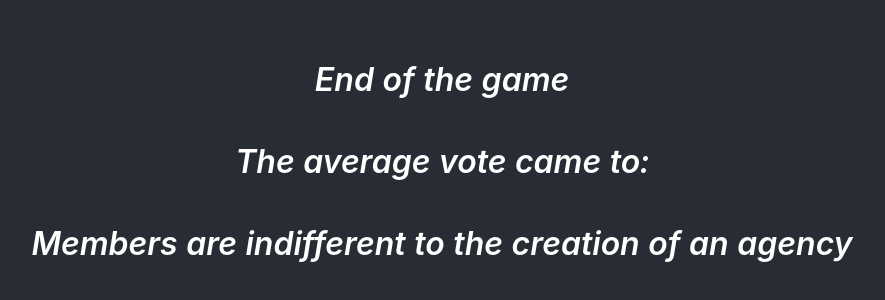
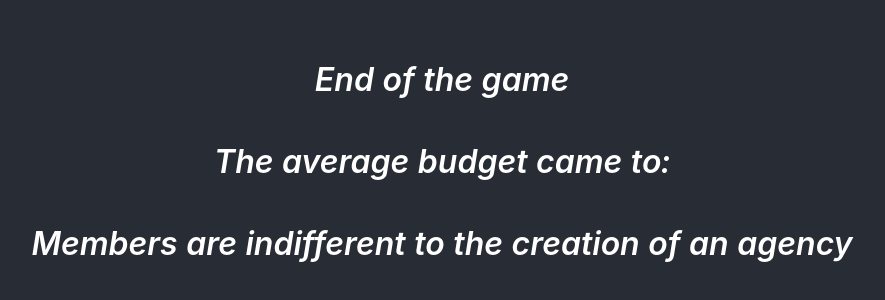
Before and after one commit to TLUPeterson/parliamentapp, a React (Create React App) app: page /end in a window 1280 px wide. Shown: the part 222-522 px from the top of the page, without its empty margins (198-1083 px from the left). Built offline with nearby package versions, Linux system fonts and the light colour scheme.

Commit message:
text update

```diff
--- a/src/pages/Stage_End/Stage_End.js
+++ b/src/pages/Stage_End/Stage_End.js
@@ -6,7 +6,7 @@ function Stage_End(){
     return (
     <div className="App-header">
         <p>End of the game</p>
-        <p>The average vote came to: {avgvote}</p>
+        <p>The average budget came to: {avgvote}</p>
         <p>Members are indifferent to the creation of an agency</p>
     </div>
     )
```
